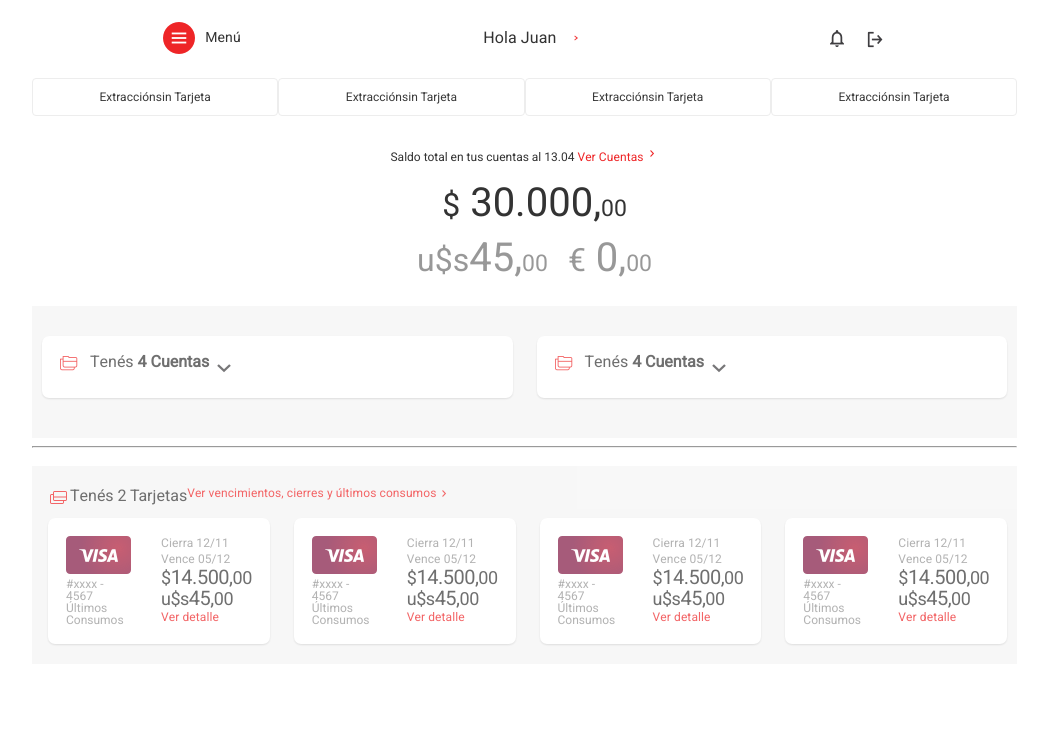
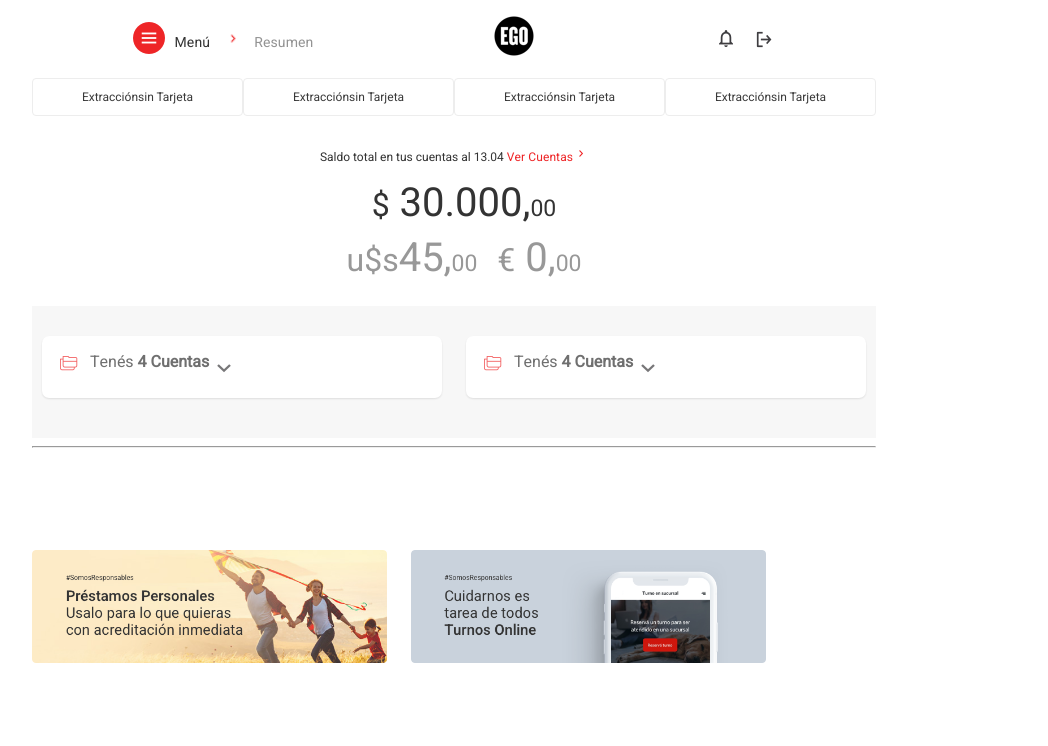
Before and after one commit to JuanCruzMonteros/Ego-Challenge2-Mobile, an Angular app: page / in a window 1280 px wide. Shown: the top 746 px of the page, without its empty margins (186-1234 px from the left). Built offline with nearby package versions, Linux system fonts and the light colour scheme.

Commit message:
header media querys Desktop

```diff
--- a/src/app/app.module.ts
+++ b/src/app/app.module.ts
@@ -12,7 +12,6 @@ import { AccountsComponent } from './components/resumen/accounts/accounts.compon
 import { NavbarComponent } from './components/resumen/navbar/navbar.component';
 import { MoneyComponent } from './components/resumen/money/money.component';
 import { TextSectionComponent } from './components/resumen/text-section/text-section.component';
-import { Footer2Component } from './components/globals/footer2/footer2.component';
 
 @NgModule({
   declarations: [
@@ -25,8 +24,7 @@ import { Footer2Component } from './components/globals/footer2/footer2.component
     AccountsComponent,
     NavbarComponent,
     MoneyComponent,
-    TextSectionComponent,
-    Footer2Component
+    TextSectionComponent
   ],
   imports: [
     BrowserModule,
--- a/src/app/components/globals/footer2/footer2.component.html
+++ /dev/null
@@ -1 +0,0 @@
-<p>footer2 works!</p>
--- a/src/app/components/globals/footer2/footer2.component.ts
+++ /dev/null
@@ -1,15 +0,0 @@
-import { Component, OnInit } from '@angular/core';
-
-@Component({
-  selector: 'app-footer2',
-  templateUrl: './footer2.component.html',
-  styleUrls: ['./footer2.component.css']
-})
-export class Footer2Component implements OnInit {
-
-  constructor() { }
-
-  ngOnInit(): void {
-  }
-
-}
--- a/src/app/components/resumen/cards/cards.component.css
+++ b/src/app/components/resumen/cards/cards.component.css
@@ -1,4 +1,5 @@
 #cards {
+    overflow: hidden;
     display: grid;
     grid-template-areas: "cardsRow1" "cardsRow2";
     padding-left: 16px;
--- a/src/app/components/resumen/resumen.component.css
+++ b/src/app/components/resumen/resumen.component.css
@@ -1,9 +1,6 @@
 @import url('https://fonts.googleapis.com/css?family=Heebo');
 #resumen {
-    overflow-x: hidden;
-    overflow-y: hidden;
     display: grid;
-    width: 100%;
     margin: 0 auto;
     grid-gap: 10px;
     grid-template-areas: "header" "navbar""money" "cuentasYMovimientos" "cards" "banner" "text" "footer";
--- a/src/app/components/resumen/resumen.component.html
+++ b/src/app/components/resumen/resumen.component.html
@@ -5,9 +5,9 @@
   <app-money></app-money>
 
   <app-accounts></app-accounts>
-
+<!--
   <app-cards></app-cards>
-
+-->
   <!-- cards me rompe accounts porque pasa el eje X -->
 
   <app-banner></app-banner>
--- a/src/app/globals/header/header.component.css
+++ b/src/app/globals/header/header.component.css
@@ -54,8 +54,11 @@
     line-height: 1.14;
     letter-spacing: 0.12px;
     color: #333333;
+    margin-left: 10px;
+}
 
-    margin-left: 10px;
+.menu-desktop {
+    display: none;
 }
 
 .label-saludo {
@@ -70,6 +73,9 @@
     color: #333333;
 }
 
+.label-saludo-desktop{
+    display: none;
+}
 .read {
     width: 22px;
     height: 22px;
@@ -82,3 +88,36 @@
     object-fit: contain;
     margin-left: 16px;
 }
+
+@media (min-width: 900px) {
+    .menu-desktop {
+        display: inline;
+        align-self: center;
+        font-family: Heebo;
+        font-size: 14px;
+        font-weight: normal;
+        font-stretch: normal;
+        font-style: normal;
+        line-height: 1.29;
+        letter-spacing: 0.1px;
+        color: #939393;
+    }
+    .label-saludo {
+        display: none;
+    }
+
+    .label-saludo-desktop{
+        display: block;
+    }
+    .right-desktop {
+        width: 17px;
+        height: 17px;
+        object-fit: contain;
+        margin-left: 10px;
+        margin-right: 10px;
+    }
+
+    .label-saludo{
+        content: '';
+    }
+}
--- a/src/app/globals/header/header.component.html
+++ b/src/app/globals/header/header.component.html
@@ -7,6 +7,12 @@
 
         <div class="label-menu">
             Menú
+            <div class="menu-desktop">
+                <img src="./assets/png/right.png" srcset="./assets/png/right@2x.png 2x,
+
+            ./assets/png/right@3x.png 3x" class="right-desktop">
+                Resumen
+            </div>
         </div>
     </div>
     <div class="center-menu">
@@ -14,8 +20,11 @@
             Hola Juan <img src="./assets/png/right.png" srcset="./assets/png/right@2x.png 2x,
 
             ./assets/png/right@3x.png 3x" class="right">
+        </div>
+        <div class="label-saludo-desktop">
+            <img src="./assets/png/copia-de-ego-negro.png" srcset="./assets/png/copia-de-ego-negro@2x.png 2x,
 
-
+            ./assets/png/copia-de-ego-negro@3x.png 3x" class="ego-img-desktop">
         </div>
     </div>
     <div class="right-menu">
--- a/src/app/globals/header/header.component.ts
+++ b/src/app/globals/header/header.component.ts
@@ -6,7 +6,7 @@ import { Component, OnInit } from '@angular/core';
   styleUrls: ['./header.component.css']
 })
 export class HeaderComponent implements OnInit {
-
+  title: "Resumen";
   constructor() { }
 
   ngOnInit(): void {
```
Also changed, not shown: src/app/components/globals/footer2/footer2.component.css (deleted), 1 other file (tests, documents, lock files or other folders).
